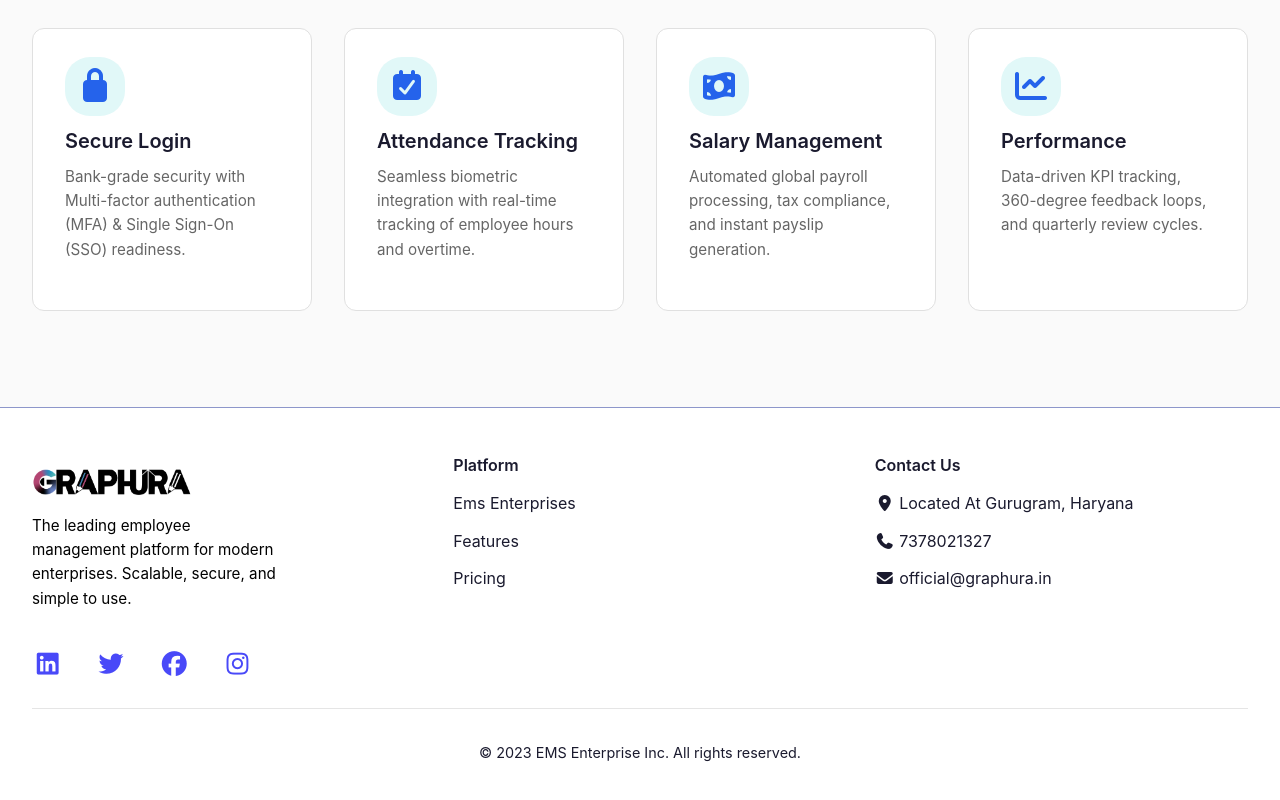
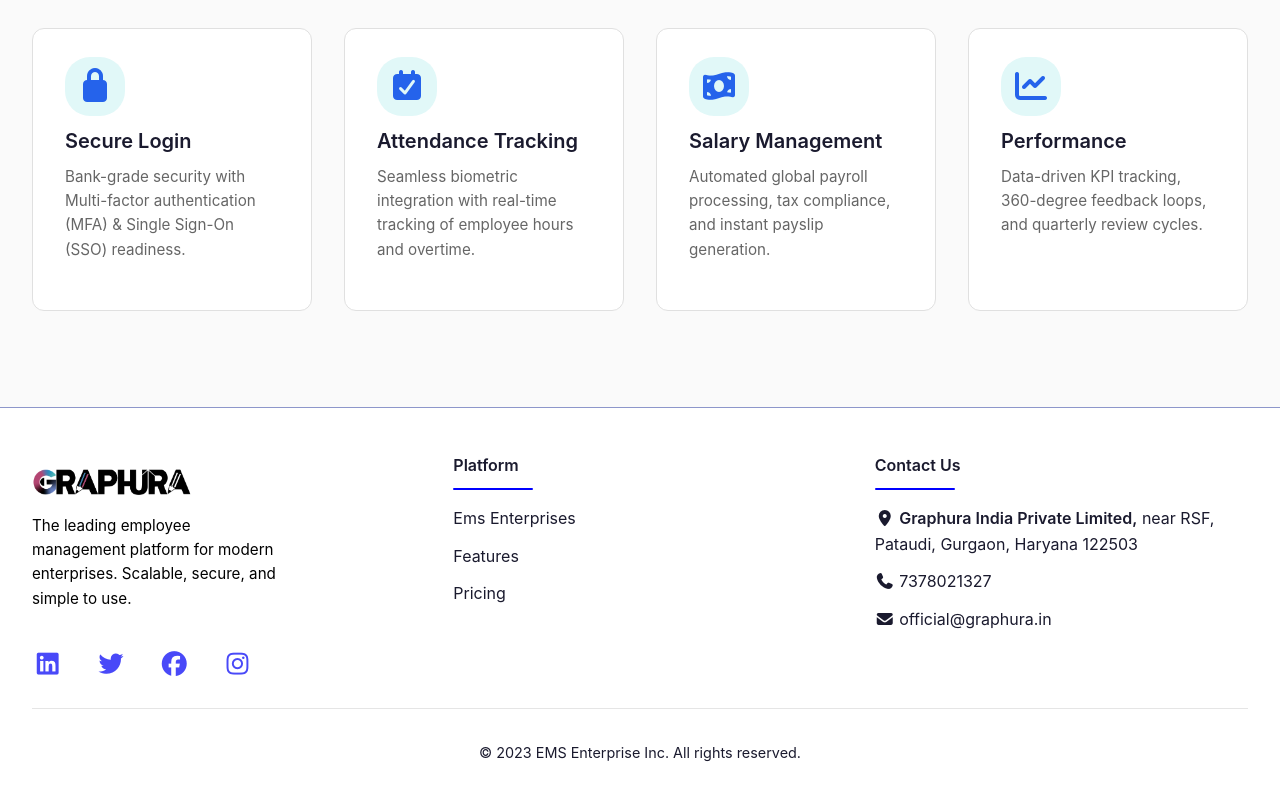
Before and after one commit to aloksingh12679/EMS, a React (Vite) app in the folder Frontend/: page / in a window 1280 px wide. Shown: the part 1219-2019 px from the top of the page. Built offline with nearby package versions, Linux system fonts and the light colour scheme.

Commit message:
some changes in footer section

```diff
--- a/Frontend/src/Components/Footer.jsx
+++ b/Frontend/src/Components/Footer.jsx
@@ -7,11 +7,7 @@ export default function Footer() {
         <div className="footer-section">
           <div className="footer-logo">
             {/* <span className="logo-icon">⊟⊟</span> */}
-            <img
-              src="logo.png"
-              alt=""
-              className="footer-logo-img"
-            />
+            <img src="logo.png" alt="" className="footer-logo-img" />
           </div>
           <div className="footer-para">
             <p>
@@ -52,7 +48,11 @@ export default function Footer() {
         <div className="footer-section"></div> */}
 
         <div className="footer-section">
-          <h4>Platform</h4>
+          <div className="quick-links-heading">
+            <h4>Platform </h4>
+            <span></span>
+          </div>
+
           <ul>
             <li>
               <a href="/">Ems Enterprises</a>
@@ -73,12 +73,17 @@ export default function Footer() {
         </div>
 
         <div className="footer-section">
-          <h4>Contact Us</h4>
+          <div className="quick-links-heading">
+            <h4>Contact Us</h4>
+            <span></span>
+          </div>
+
           <ul>
             <li>
               <a href="#">
-                <i class="fa-solid fa-location-dot"></i> Located At Gurugram,
-                Haryana
+                <i class="fa-solid fa-location-dot"></i>{" "}
+                <span style={{fontWeight: "600"}}>Graphura India Private Limited,</span> near RSF, Pataudi,
+                Gurgaon, Haryana 122503
               </a>
             </li>
             <li>
--- a/Frontend/src/assets/styles/LandingPageStyles/Footer.css
+++ b/Frontend/src/assets/styles/LandingPageStyles/Footer.css
@@ -28,7 +28,7 @@
   margin-bottom: 1rem;
 }
 
-.footer-logo-img{
+.footer-logo-img {
   /* margin-top: -10px; */
   width: 160px;
   height: 42px;
@@ -36,7 +36,7 @@
   object-position: top;
 }
 
-.footer-para{
+.footer-para {
   display: grid;
   grid-template-columns: 2fr 1fr;
   margin-bottom: 1.5rem;
@@ -76,8 +76,24 @@
   color: #1a1a2e;
   font-size: 1rem;
   font-weight: 600;
+  /* border-bottom: 2px solid blue; */
+  /* margin-bottom: 1rem; */
+  text-align: start;
+}
+
+.quick-links-heading {
+  display: flex;
+  flex-direction: column;
+  gap: 5px;
   margin-bottom: 1rem;
-  text-align: start;
+}
+
+.quick-links-heading span {
+  width: 80px;
+  height: 2px;
+  background: blue;
+  font-weight: 700;
+  border-radius: 20px;
 }
 
 .footer-section ul {
@@ -86,7 +102,7 @@
   flex-direction: column;
   align-items: flex-start; */
   padding: 0;
-  margin: 0
+  margin: 0;
 }
 
 .footer-section ul li {
@@ -131,9 +147,9 @@
   /* .footer-container{
     margin-bottom: 500px;
   } */
-   .footer-bottom{
+  .footer-bottom {
     margin-bottom: 500px;
-   }
+  }
 }
 
 /* Responsive */
```
